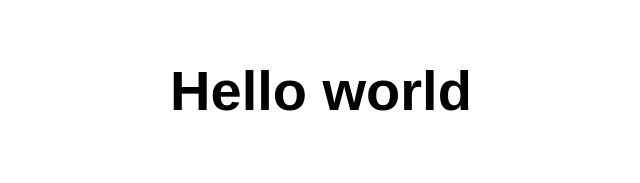
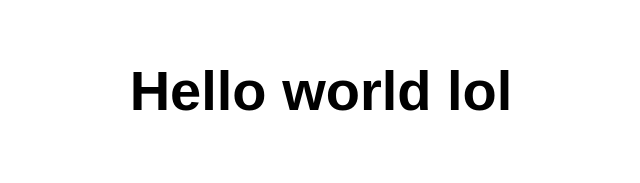
Before and after one commit to obedaguilar/mi-primer-repositorio, a website: page src/index.html in a window 1280 px wide. Shown: the whole page, without its empty margins (319-959 px from the left). Drawn offline with Linux system fonts and the light colour scheme.

Commit message:
Hello world

```diff
--- a/src/index.html
+++ b/src/index.html
@@ -5,12 +5,12 @@
   <meta charset="UTF-8">
   <meta name="viewport" content="width=device-width, initial-scale=1.0">
   <link rel="stylesheet" href="styles.css">
-  <title>Hello world</title>
+  <title>Hello world lol </title>
 </head>
 
 <body>
   <main>
-    <h1>Hello world</h1>
+    <h1>Hello world lol</h1>
   </main>
 </body>
 
```
